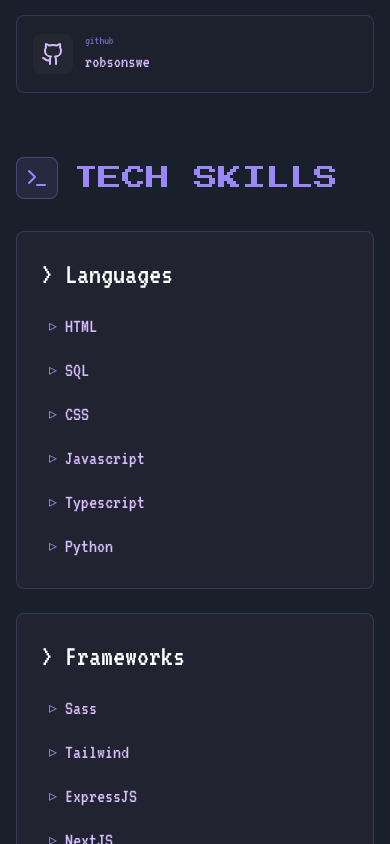
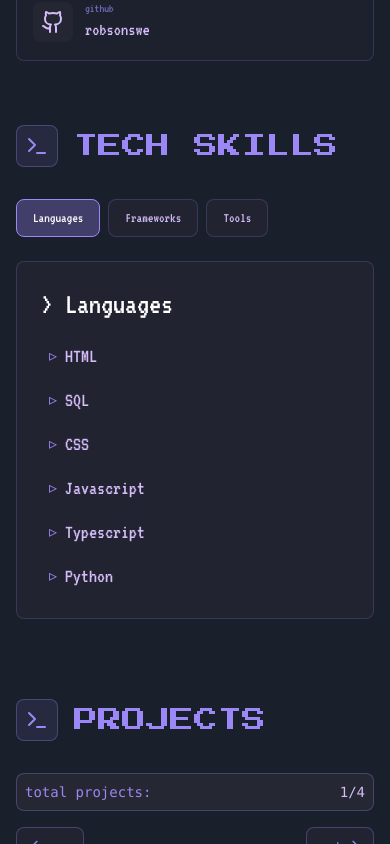
Before and after one commit to robsonswe/robsonswe.github.io, a Next.js app: page / in a window 390 px wide. Shown: the part 1156-2000 px from the top of the page. Built offline with nearby package versions, Linux system fonts and the light colour scheme.

Commit message:
Adjustments to mobile view

```diff
--- a/src/components/about.jsx
+++ b/src/components/about.jsx
@@ -75,10 +75,6 @@ export default function About() {
                 </p>
               ))}
 
-              <div className="flex items-center mt-6">
-                <span className="mr-2 text-terminal-accent">robson@portfolio:~$</span>
-                <span className="animate-pulse text-terminal-accent">_</span>
-              </div>
             </div>
           </div>
         </div>
--- a/src/components/navbar.jsx
+++ b/src/components/navbar.jsx
@@ -66,9 +66,6 @@ export default function Navbar() {
             <span className="w-3 h-3 bg-red-500 rounded-full" />
             <span className="w-3 h-3 bg-yellow-500 rounded-full" />
             <span className="w-3 h-3 bg-green-500 rounded-full" />
-            <div className="px-2 py-1 ml-4 text-xs border rounded font-terminal text-terminal-accent/70 border-terminal-accent/20">
-              portfolio.sh
-            </div>
           </div>
 
           {/* Desktop Navigation */}
--- a/src/components/projects.jsx
+++ b/src/components/projects.jsx
@@ -2,13 +2,18 @@ import { useTranslation } from "react-i18next";
 import Link from "next/link";
 import { useProjects } from "../hooks/useProjects";
 import { sortProjects } from "../utils/sortProjects";
-import { ExternalLink, Code, ArrowRight, Terminal, Github } from "lucide-react";
+import { ExternalLink, Code, ArrowRight, ArrowLeft, Terminal, Github } from "lucide-react";
 import ProjectDetailsModal from "./ProjectDetailsModal";
 import Image from "next/legacy/image";
+import { useState, useRef, useEffect } from "react";
 
 export default function Projects() {
   const { t, i18n } = useTranslation();
   const { projectsData } = useProjects();
+  const projectsContainerRef = useRef(null);
+  const [currentPage, setCurrentPage] = useState(0);
+  const [totalPages, setTotalPages] = useState(1);
+  const [isMobile, setIsMobile] = useState(false);
 
   // Normalize language code
   const normalizeLang = (lang) => {
@@ -35,6 +40,65 @@ export default function Projects() {
 
   const sortedProjects = sortProjects(projectsData, getProjectName);
 
+  // Handle screen size changes
+  useEffect(() => {
+    const checkIfMobile = () => {
+      const mobile = window.innerWidth < 768;
+      setIsMobile(mobile);
+
+      // Calculate total pages based on screen size
+      if (mobile) {
+        setTotalPages(sortedProjects.length);
+      } else {
+        // On desktop, we show projects in a grid, so no pagination needed
+        setTotalPages(1);
+        setCurrentPage(0);
+      }
+    };
+
+    checkIfMobile();
+    window.addEventListener("resize", checkIfMobile);
+
+    return () => window.removeEventListener("resize", checkIfMobile);
+  }, [sortedProjects.length]);
+
+  // Navigate to previous project
+  const prevProject = () => {
+    setCurrentPage((prev) => (prev > 0 ? prev - 1 : totalPages - 1));
+  };
+
+  // Navigate to next project
+  const nextProject = () => {
+    setCurrentPage((prev) => (prev < totalPages - 1 ? prev + 1 : 0));
+  };
+
+  // Scroll to position when page changes (mobile only)
+  useEffect(() => {
+    if (isMobile && projectsContainerRef.current) {
+      const scrollPosition = currentPage * projectsContainerRef.current.offsetWidth;
+      projectsContainerRef.current.scrollTo({
+        left: scrollPosition,
+        behavior: 'smooth'
+      });
+    }
+  }, [currentPage, isMobile]);
+
+  // Handle keyboard navigation
+  useEffect(() => {
+    const handleKeyDown = (e) => {
+      if (isMobile) {
+        if (e.key === 'ArrowLeft') {
+          prevProject();
+        } else if (e.key === 'ArrowRight') {
+          nextProject();
+        }
+      }
+    };
+
+    window.addEventListener('keydown', handleKeyDown);
+    return () => window.removeEventListener('keydown', handleKeyDown);
+  }, [isMobile, totalPages]);
+
   return (
     <section id="projects" className="mb-20">
       {/* Projects section header */}
@@ -47,12 +111,56 @@ export default function Projects() {
         </h2>
       </div>
 
-      {/* Projects grid */}
-      <div className="grid grid-cols-1 gap-6 md:grid-cols-2">
-        {sortedProjects.map((project) => (
+      {/* Terminal-style navigation (mobile only) */}
+      {isMobile && (
+        <div className="flex items-center justify-between p-2 mb-4 font-mono text-sm border rounded border-terminal-accent/30 bg-terminal-muted/30">
+          <div className="flex items-center">
+            <span className="text-terminal-accent">total projects:</span>
+          </div>
+          <div>
+            <span className="text-terminal-text">{currentPage + 1}/{totalPages}</span>
+          </div>
+        </div>
+      )}
+
+      {/* Mobile Project Navigation Controls */}
+      {isMobile && (
+        <div className="flex items-center justify-between mb-4">
+          <button
+            onClick={prevProject}
+            className="flex items-center px-3 py-2 transition-all duration-300 border rounded group border-terminal-accent/30 bg-terminal-muted/20 hover:bg-terminal-muted/40 focus:outline-none"
+            aria-label="Previous project"
+          >
+            <ArrowLeft size={16} className="mr-1 text-terminal-accent group-hover:text-terminal-highlight" />
+            <span className="text-sm font-terminal text-terminal-accent group-hover:text-terminal-highlight">{t("projects.prev").toLowerCase()}</span>
+          </button>
+
+          <button
+            onClick={nextProject}
+            className="flex items-center px-3 py-2 transition-all duration-300 border rounded group border-terminal-accent/30 bg-terminal-muted/20 hover:bg-terminal-muted/40 focus:outline-none"
+            aria-label="Next project"
+          >
+            <span className="text-sm font-terminal text-terminal-accent group-hover:text-terminal-highlight">{t("projects.next").toLowerCase()}</span>
+            <ArrowRight size={16} className="ml-1 text-terminal-accent group-hover:text-terminal-highlight" />
+          </button>
+        </div>
+      )}
+
+      {/* Projects container - Grid for desktop, single item for mobile */}
+      <div
+        ref={projectsContainerRef}
+        className={`${isMobile ? 'overflow-hidden' : 'grid grid-cols-1 md:grid-cols-2 gap-6'}`}
+      >
+        {sortedProjects.map((project, index) => (
           <div
             key={project.id}
-            className="overflow-hidden border rounded-lg bg-terminal-muted/10 border-terminal-accent/20 backdrop-blur-xs transition-all duration-300 hover:border-terminal-accent/50 hover:shadow-[0_0_20px_rgba(var(--terminal-accent-rgb),0.15)] hover:translate-y-[-2px] group"
+            className={`
+              overflow-hidden border rounded-lg bg-terminal-muted/10 border-terminal-accent/20 backdrop-blur-xs
+              transition-all duration-300 hover:border-terminal-accent/50 hover:shadow-[0_0_20px_rgba(var(--terminal-accent-rgb),0.15)]
+              hover:translate-y-[-2px] group
+              ${isMobile ? 'mb-0' : 'mb-6'}
+              ${isMobile && index !== currentPage ? 'hidden' : 'block'}
+            `}
           >
             {/* Project header with terminal style */}
             <div className="flex items-center justify-between px-4 py-2 border-b bg-terminal-muted/30 border-terminal-accent/30">
@@ -65,11 +173,15 @@ export default function Projects() {
                 <Code size={14} className="ml-2 text-terminal-accent" />
                 <span className="text-xs font-terminal text-terminal-accent/80">{getProjectName(project).toLowerCase().replace(/\s+/g, '_')}</span>
               </div>
+              {isMobile && (
+                <span className="px-2 py-0.5 text-xs font-mono rounded-full bg-terminal-accent/20 text-terminal-accent">
+                  {index + 1}/{sortedProjects.length}
+                </span>
+              )}
             </div>
 
             {/* Project content */}
             <div className="p-6">
-
               <h3 className="mb-3 text-xl transition-colors font-terminal text-terminal-highlight group-hover:text-terminal-accent">
                 <span className="mr-2 text-terminal-accent">{">"}</span>
                 {getProjectName(project)}
@@ -79,8 +191,9 @@ export default function Projects() {
                 {getProjectDescription(project)}
               </p>
 
+
               {/* Project links */}
-              <div className="flex gap-4 mt-6">
+              <div className="flex flex-wrap gap-4 mt-6">
                 <ProjectDetailsModal
                   project={{
                     title: getProjectName(project),
@@ -123,6 +236,24 @@ export default function Projects() {
         ))}
       </div>
 
+      {/* Mobile pagination indicator */}
+      {isMobile && totalPages > 1 && (
+        <div className="flex justify-center mt-4 space-x-1">
+          {Array.from({ length: totalPages }).map((_, index) => (
+            <button
+              key={index}
+              onClick={() => setCurrentPage(index)}
+              className={`w-2 h-2 rounded-full ${
+                index === currentPage
+                  ? 'bg-terminal-accent'
+                  : 'bg-terminal-accent/30'
+              }`}
+              aria-label={`Go to project ${index + 1}`}
+            />
+          ))}
+        </div>
+      )}
+
       {/* Bottom links */}
       <div className="flex flex-col justify-center gap-4 mt-10 sm:flex-row">
         <Link
@@ -132,7 +263,7 @@ export default function Projects() {
           className="flex items-center justify-center gap-2 px-6 py-3 text-lg font-bold transition-all duration-300 transform border rounded-md border-terminal-accent/30 bg-terminal-accent/10 text-terminal-accent hover:bg-terminal-accent/20 hover:border-terminal-accent/50 hover:text-terminal-highlight hover:translate-y-[-2px] hover:shadow-[0_5px_15px_rgba(var(--terminal-accent-rgb),0.2)]"
         >
           <ExternalLink size={18} />
-          <span className="font-terminal">Frontend Projects</span>
+          <span className="font-terminal">{t("projects.frontend")}</span>
         </Link>
         <Link
           href="https://github.com/robsonswe?tab=repositories"
@@ -141,7 +272,7 @@ export default function Projects() {
           className="flex items-center justify-center gap-2 px-6 py-3 text-lg font-bold transition-all duration-300 transform border rounded-md border-terminal-accent/30 bg-terminal-accent/10 text-terminal-accent hover:bg-terminal-accent/20 hover:border-terminal-accent/50 hover:text-terminal-highlight hover:translate-y-[-2px] hover:shadow-[0_5px_15px_rgba(var(--terminal-accent-rgb),0.2)]"
         >
           <Github size={18} />
-          <span className="font-terminal">Repositories</span>
+          <span className="font-terminal">{t("projects.repositories")}</span>
         </Link>
       </div>
     </section>
--- a/src/components/skills.jsx
+++ b/src/components/skills.jsx
@@ -1,12 +1,37 @@
 import { useTranslation } from "react-i18next";
 import { useSkills } from "../hooks/useSkills";
-import { Terminal } from "lucide-react";
+import { Terminal, Loader2 } from "lucide-react";
+import { useState, useEffect } from "react";
 
 export default function Skills() {
   const { t } = useTranslation();
   const { skillsData, loading, error } = useSkills();
   const categories = ["language", "framework", "tool"];
+  const [activeCategory, setActiveCategory] = useState(null);
+  const [isMobile, setIsMobile] = useState(false);
 
+  // Check if screen is mobile
+  useEffect(() => {
+    const checkIfMobile = () => {
+      setIsMobile(window.innerWidth < 768);
+
+      // Reset to showing all categories when switching to desktop
+      if (window.innerWidth >= 768) {
+        setActiveCategory(null);
+      } else if (activeCategory === null) {
+        // Set first category as active by default on mobile
+        setActiveCategory(categories[0]);
+      }
+    };
+
+    // Check on initial load
+    checkIfMobile();
+
+    // Listen for window resize
+    window.addEventListener("resize", checkIfMobile);
+
+    return () => window.removeEventListener("resize", checkIfMobile);
+  }, [categories, activeCategory]);
 
   if (error) {
     console.error("Error loading skills:", error);
@@ -22,32 +47,52 @@ export default function Skills() {
           {t("skills.title").toUpperCase()}
         </h2>
       </div>
+
       {loading ? (
-        <div className="text-xl font-terminal text-terminal-accent">
-          Loading skills...
+        <div className="flex items-center justify-center p-12 text-xl font-terminal text-terminal-accent">
+          <Loader2 size={30} className="mr-3 animate-spin" />
+          <span className="animate-pulse">Loading skills...</span>
         </div>
       ) : (
-        <div className="grid grid-cols-1 gap-6 md:grid-cols-3">
+        <>
+          {/* Category Filter Tabs - Only visible on mobile */}
+          <div className="flex flex-wrap gap-2 mb-6 md:hidden">
+            {categories.map(cat => (
+              <button
+                key={cat}
+                onClick={() => setActiveCategory(cat)}
+                className={`px-4 py-2 text-sm font-terminal rounded-lg transition-all duration-200
+                  ${activeCategory === cat
+                    ? 'bg-terminal-accent/30 text-terminal-highlight border-terminal-accent border'
+                    : 'bg-terminal-muted/20 hover:bg-terminal-muted/40 border border-terminal-accent/20'}`}
+              >
+                {t(`skills.${cat}s`)}
+              </button>
+            ))}
+          </div>
+
+          {/* Desktop View - Show all categories */}
+          <div className="hidden gap-6 md:grid md:grid-cols-3">
             {categories.map((category) => (
               <div
                 key={category}
-              className="p-6 transition-all duration-300 transform border rounded-lg bg-terminal-muted/20 border-terminal-accent/20 backdrop-blur-xs hover:border-terminal-accent hover:bg-terminal-muted/30"
+                className="p-6 transition-all duration-300 transform border rounded-lg bg-terminal-muted/20 border-terminal-accent/20 backdrop-blur-xs hover:border-terminal-accent hover:bg-terminal-muted/30 hover:translate-y-[-5px]"
               >
                 <h3 className="mb-4 text-3xl font-terminal text-terminal-highlight">
                   {">"} {t(`skills.${category}s`)}
                 </h3>
-              <ul className="grid grid-cols-1 gap-2 sm:grid-cols-3 font-terminal">
+                <ul className="grid grid-cols-1 gap-2 sm:grid-cols-2 lg:grid-cols-3 font-terminal">
                   {skillsData
                     .filter((skill) => skill.category === category)
                     .map((skill) => (
                       <li
                         key={skill.name}
-                      className="flex items-center px-2 py-1 text-xl transition-colors rounded hover:bg-terminal-muted/30"
+                        className="flex items-center px-2 py-1 text-xl transition-all duration-200 rounded group hover:bg-terminal-muted/30"
                       >
-                      <span className="mr-2 text-base text-terminal-accent">▹</span>
-                      {skill.name}
+                        <span className="mr-2 text-base text-terminal-accent group-hover:text-terminal-highlight">▹</span>
+                        <span className="transition-transform duration-200 group-hover:translate-x-1">{skill.name}</span>
                         {skill.level && (
-                        <span className="ml-2 text-sm text-terminal-accent/80">
+                          <span className="ml-2 text-sm text-terminal-accent/80 group-hover:text-terminal-accent">
                             ({skill.level})
                           </span>
                         )}
@@ -57,6 +102,41 @@ export default function Skills() {
               </div>
             ))}
           </div>
+
+          {/* Mobile View - Show only active category */}
+          <div className="md:hidden">
+            {categories
+              .filter(category => category === activeCategory)
+              .map((category) => (
+                <div
+                  key={category}
+                  className="p-6 transition-all duration-300 transform border rounded-lg bg-terminal-muted/20 border-terminal-accent/20 backdrop-blur-xs"
+                >
+                  <h3 className="mb-4 text-3xl font-terminal text-terminal-highlight">
+                    {">"} {t(`skills.${category}s`)}
+                  </h3>
+                  <ul className="grid grid-cols-1 gap-2 sm:grid-cols-2 font-terminal">
+                    {skillsData
+                      .filter((skill) => skill.category === category)
+                      .map((skill) => (
+                        <li
+                          key={skill.name}
+                          className="flex items-center px-2 py-1 text-xl transition-all duration-200 rounded group hover:bg-terminal-muted/30"
+                        >
+                          <span className="mr-2 text-base text-terminal-accent group-hover:text-terminal-highlight">▹</span>
+                          <span className="transition-transform duration-200 group-hover:translate-x-1">{skill.name}</span>
+                          {skill.level && (
+                            <span className="ml-2 text-sm text-terminal-accent/80 group-hover:text-terminal-accent">
+                              ({skill.level})
+                            </span>
+                          )}
+                        </li>
+                      ))}
+                  </ul>
+                </div>
+              ))}
+          </div>
+        </>
       )}
     </section>
   );
--- a/src/locales/translations/en.json
+++ b/src/locales/translations/en.json
@@ -25,10 +25,13 @@
   "projects": {
     "title": "Projects",
     "frontend": "Frontend Projects",
+    "repositories": "Repositories",
     "all": "All Projects",
     "details": "Details",
     "live": "Live Version",
-    "source": "Source Code"
+    "source": "Source Code",
+    "prev": "Prev",
+    "next": "Next"
   },
   "skills": {
     "title": "Tech Skills",
--- a/src/locales/translations/es.json
+++ b/src/locales/translations/es.json
@@ -20,7 +20,7 @@
         "skills": "Habilidades",
         "projects": "Proyectos",
         "contact": "Contacto",
-    "resume": "Currículum"
+        "resume": "Currículum"
     },
     "projects": {
         "title": "Proyectos",
@@ -28,7 +28,9 @@
         "all": "Todos los proyectos",
         "details": "Detalles",
         "live": "Versión en vivo",
-        "source": "Código fuente"
+        "source": "Código fuente",
+        "prev": "Anterior",
+        "next": "Siguiente"
     },
     "skills": {
         "title": "Habilidades Técnicas",
--- a/src/locales/translations/pt-pt.json
+++ b/src/locales/translations/pt-pt.json
@@ -25,10 +25,13 @@
     "projects": {
         "title": "Projetos",
         "frontend": "Projetos Frontend",
+        "repositories": "Repositórios",
         "all": "Todos os Projetos",
         "details": "Detalhes",
         "live": "Versão Online",
-        "source": "Código Fonte"
+        "source": "Código Fonte",
+        "prev": "Anterior",
+        "next": "Seguinte"
     },
     "skills": {
         "title": "Competências Técnicas",
```
Also changed, not shown: src/locales/translations/pt-br.json (+5 -2 lines). Lines whose indentation alone changed are shown as unchanged.
